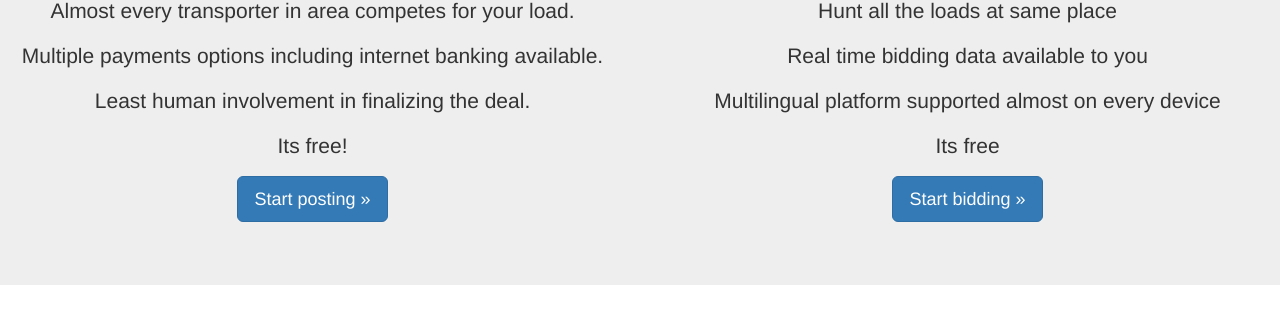
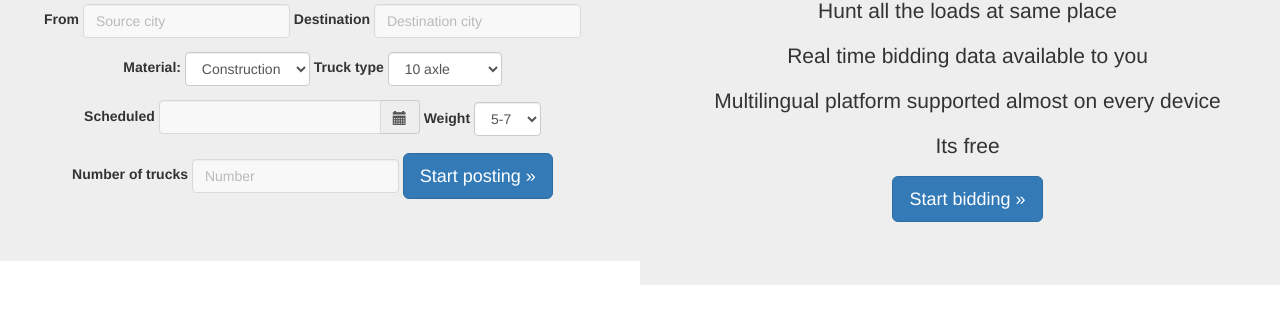
Before and after one commit to shubh2502jain/karavan, a plain HTML site: page index.html in a window 1280 px wide. Shown: the part 509-818 px from the top of the page. Drawn offline with nearby package versions, Linux system fonts and the light colour scheme.

Commit message:
form on front page

```diff
--- a/index.css
+++ b/index.css
@@ -1,5 +1,7 @@
-.jumbotron p , h1 {text-align: center;}
+.jumbotron p , h1 , form{text-align: center;}
 .jumbotron h1 {color: #517B54;}
+.jumbotron input {opacity:0.6;}
+.jumbotron form {padding-left: 15px;padding-right: 15px}
 
 /*.border-right {border-right: 1px solid black;}*/
 
--- a/index.html
+++ b/index.html
@@ -194,13 +194,78 @@
 <div class="jumbotron col-md-6">
   <div class="container" >
   <h1>Companies</h1>
-	<p>Freedom from hustle of calling multiple transporters.</p>
+  <h2>Post Load Details</h2>
+  	<form role="form" class="form-inline">
+    <div class="form-group">
+      <label for="Source">From</label>
+      <input type="city" class="form-control" id="Source" placeholder="Source city">
+    </div>
+    <div class="form-group">
+      <label for="Destination">Destination</label>
+      <input type="city" class="form-control" id="destination" placeholder="Destination city">
+    </div>
+    </form>
+    <form role="form"  class="form-inline">
+    <div class="form-group">
+      <label for="material">Material:</label>
+      <select class="form-control" id="material">
+        <option>Construction</option>
+        <option>Fragile</option>
+        <option>3</option>
+        <option>4</option>
+      </select>
+    </div>
+    <div class="form-group">
+      <label for="truck">Truck type</label>
+      <select class="form-control" id="truck">
+        <option>10 axle</option>
+        <option>Containers</option>
+        <option>3</option>
+        <option>4</option>
+      </select>
+    </div>
+    </form>
+    <form role="form" class="form-inline">
+            <div class="form-group">
+            <label>Scheduled
+                <div class='input-group date' id='datetimepicker1'>
+                    <input type='text' class="form-control" />
+                    <span class="input-group-addon">
+                        <span class="glyphicon glyphicon-calendar"></span>
+                    </span></label>
+                </div>
+            </div>
+            <!--script type="text/javascript">
+            $(function () {
+                $('#datetimepicker1').datetimepicker();
+            });
+        </script-->
+     <div class="form-group">
+      <label for="weight">Weight</label>
+      <select class="form-control" id="weight">
+        <option>5-7</option>
+        <option>7-9</option>
+        <option>3</option>
+        <option>4</option>
+      </select>
+    </div>
+    </form>
+    <form role="form" class="form-inline">
+    <div class="form-group">
+      <label for="number">Number of trucks</label>
+      <input type="number" class="form-control" id="Source" placeholder="Number">
+    </div>
+
+     <a class="btn btn-primary btn-lg" href="#" role="button">Start posting &raquo;</a>
+
+    </form>
+	<!--p>Freedom from hustle of calling multiple transporters.</p>
 	<p>Almost every transporter in area competes for your load.</p>
     <p>Multiple payments options including internet banking available.</p>
     <p>Least human involvement in finalizing the deal.</p>
-    <p>Its free!</p>
+    <p>Its free!</p-->
 
-  <p><a class="btn btn-primary btn-lg" href="#" role="button">Start posting &raquo;</a></p>
+
 </div>
 </div>
 
```
Also changed, not shown: postload.html (+18 -1 lines), bootstrap.min.css.
